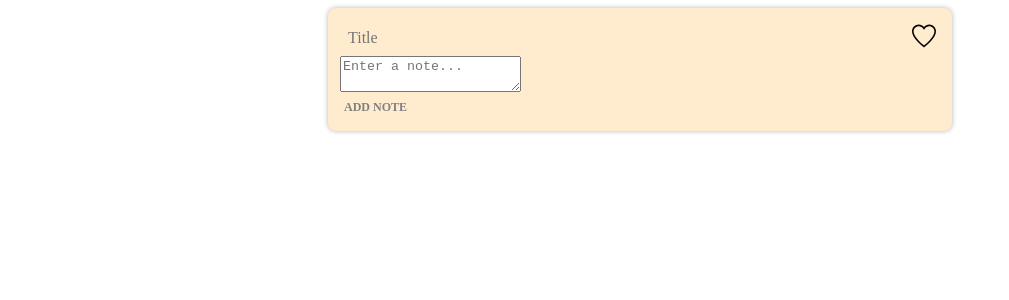
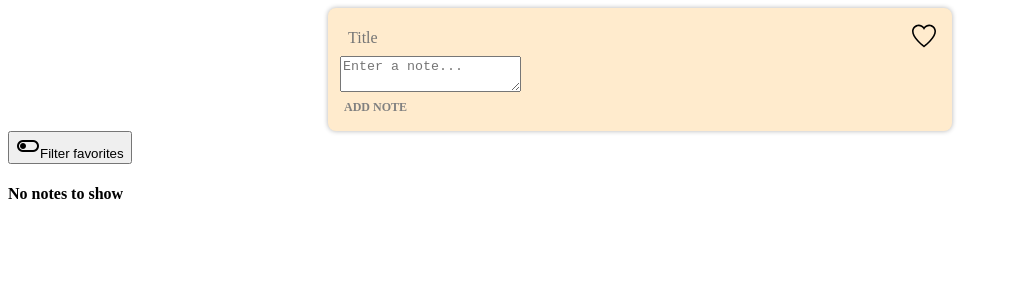
Before and after one commit to ivanad00/notes, a React (Create React App) app: page / in a window 1280 px wide. Shown: the top 300 px of the page, without its empty margins (0-1009 px from the left). Built offline with nearby package versions, Linux system fonts and the light colour scheme.

Commit message:
Favorite notes filter

```diff
--- a/src/components/AddNote.js
+++ b/src/components/AddNote.js
@@ -7,6 +7,7 @@ import { v4 as uuidv4 } from "uuid";
 const AddNote = ({ notes, setNotes, note, setNote }) => {
   const setTitle = (event) => setNote({ ...note, title: event.target.value });
   const setText = (event) => setNote({ ...note, text: event.target.value });
+  const setFavOrNot = () => setNote({ ...note, favorite: !note.favorite });
 
   const addNoteToList = () => {
     const date = new Date();
@@ -40,7 +41,7 @@ const AddNote = ({ notes, setNotes, note, setNote }) => {
           onChange={setTitle}
           placeholder="Title"
         />
-        <button>
+        <button onClick={setFavOrNot}>
           {note.favorite ? (
             <img className="icon" src={favoritefull} alt="favorite-fill" />
           ) : (
--- a/src/components/AllNotes.js
+++ b/src/components/AllNotes.js
@@ -1,25 +1,88 @@
 import React, { useState } from "react";
 import Note from "./Note";
-import '../styles/all-notes.css'
+
+import toggle from "../assets/toggle.png";
+import toggle2 from "../assets/toggle2.png";
+
+import "../styles/all-notes.css";
 
 const AllNotes = ({ notes, setNotes, showModal, setShowModal, editNote }) => {
   const [showAll, setShowAll] = useState(true);
+  const favNotes = notes.filter((item) => item.favorite);
+  const otherNotes = notes.filter((item) => (item.favorite ? false : true));
+
+  const handleFav = () => {
+    setShowAll(!showAll);
+  };
 
   return (
-    <div className="all-notes-container">
+    <div className="notes-container">
+      <button className="filter-fav" onClick={handleFav}>
+        {showAll ? (
+          <img className="icon" src={toggle2} alt="off" />
+        ) : (
+          <img className="icon" src={toggle} alt="on" />
+        )}
+        Filter favorites
+      </button>
+      {favNotes.length === 0 && otherNotes.length === 0 && (
+        <h4>No notes to show</h4>
+      )}
+      {showAll === true && (
+        <div className="fav-notes-container">
           {notes.map((item, number) => (
             <Note
               key={item.id}
               notes={notes}
               note={item}
               setNotes={setNotes}
+              showModal={showModal}
+              setShowModal={setShowModal}
+              editNote={editNote}
               number={number + 1}
+            />
+          ))}
+        </div>
+      )}
+
+      {showAll === false && favNotes.length >= 1 && (
+        <div className="fav-notes">
+          <h5>FAVORITE</h5>
+          <div className="fav-notes-container">
+            {favNotes.map((item) => (
+              <Note
+                key={item.id}
+                notes={notes}
+                note={item}
+                setNotes={setNotes}
                 showModal={showModal}
                 setShowModal={setShowModal}
                 editNote={editNote}
               />
             ))}
           </div>
+        </div>
+      )}
+
+      {showAll === false && favNotes.length > 0 && otherNotes.length >= 1 && (
+        <div className="other-notes">
+          <h5>OTHER</h5>
+          <div className="other-notes-container">
+            {otherNotes.map((item) => (
+              <Note
+                key={item.id}
+                notes={notes}
+                note={item}
+                setNotes={setNotes}
+                showModal={showModal}
+                setShowModal={setShowModal}
+                editNote={editNote}
+              />
+            ))}
+          </div>
+        </div>
+      )}
+    </div>
   );
 };
 
--- a/src/components/Note.js
+++ b/src/components/Note.js
@@ -1,8 +1,10 @@
 import React from "react";
+
 import favorite from "../assets/favorite.svg";
 import favoritefull from "../assets/favorite-full.svg";
 import edit from "../assets/edit.svg";
 import remove from "../assets/delete.svg";
+
 import "../styles/note.css";
 
 const Note = ({
@@ -14,13 +16,22 @@ const Note = ({
   editNote,
   number,
 }) => {
+
+    const changeFav = () => {
+        setNotes(
+          notes.map((item) =>
+            item.id === note.id ? { ...item, favorite: !item.favorite } : item
+          )
+        );
+      };
+
   return (
     <div className="note-card">
       <div>
         <div className="title-container">
           <div>{number} </div>
           <div className="title">{note.title}</div>
-          <button className="fav-button">
+          <button className="fav-button" onClick={changeFav}>
             {note.favorite ? (
               <img className="icon" src={favoritefull} alt="favfull" />
             ) : (
```
Also changed, not shown: src/assets/toggle.png (added), src/assets/toggle2.png (added). Lines whose indentation alone changed are shown as unchanged.
